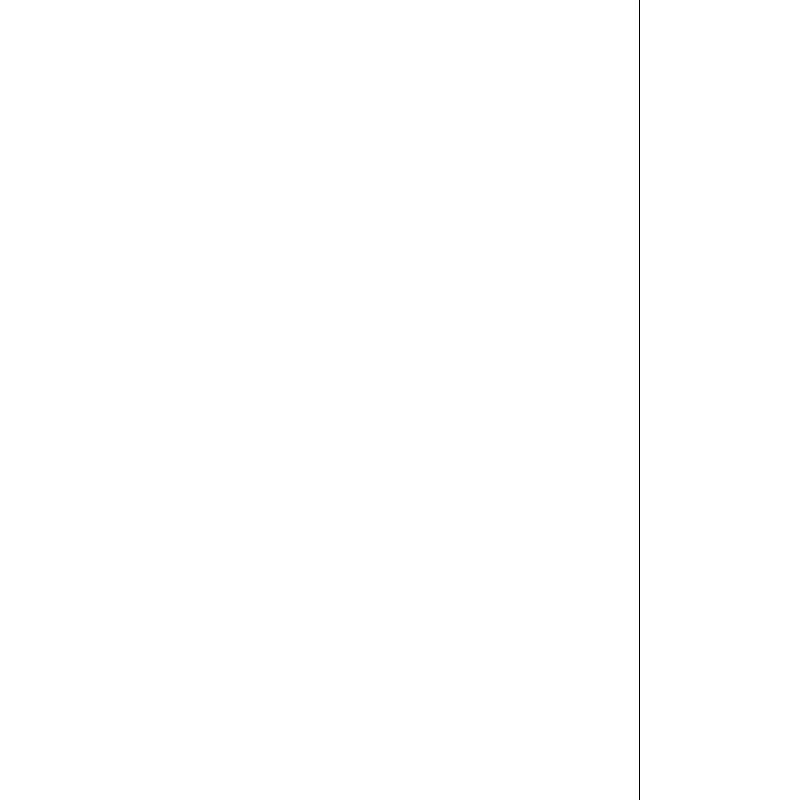
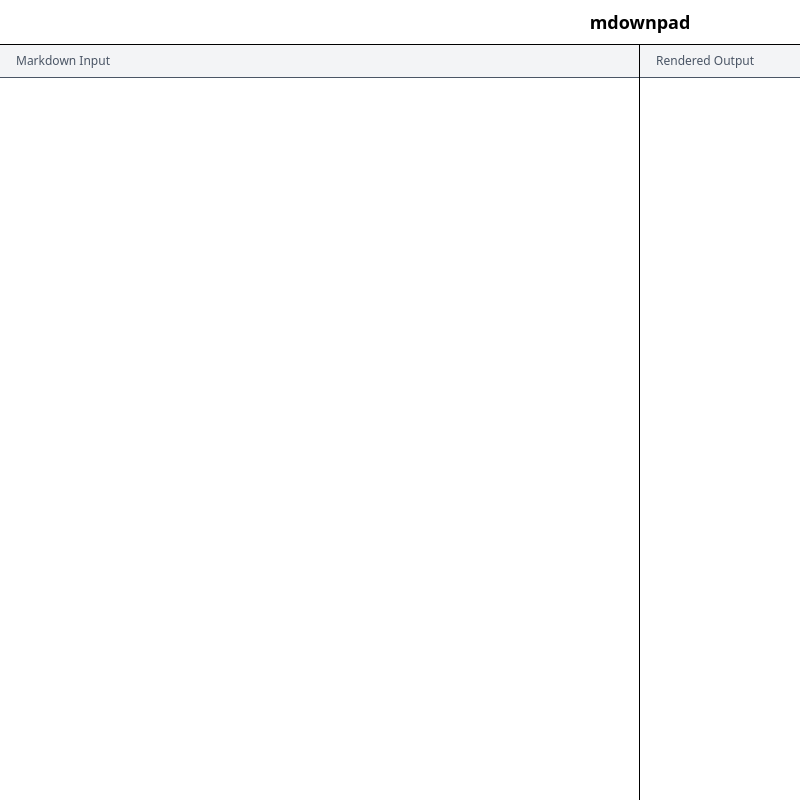
Before and after one commit to roylory/mdownpad, a React (Vite) app: page / in a window 1280 px wide. Shown: the whole page, without its empty margins (0-800 px from the left). Built offline with nearby package versions, Linux system fonts and the light colour scheme.

Commit message:
header and style improvements

```diff
--- a/src/App.tsx
+++ b/src/App.tsx
@@ -14,17 +14,32 @@
   }, [input])
 
   return (
-    <div className="flex h-screen">
+    <div className="flex h-screen flex-col">
+      <header className="text-center text-lg font-semibold py-2 border-b">
+        mdownpad
+      </header>
+      <div className="flex flex-1">
+        <div className="w-1/2 flex flex-col border-r">
+          <div className="bg-gray-100 px-4 py-2 text-xs font-medium text-gray-600 border-b">
+            Markdown Input
+          </div>
           <textarea
-        className="w-1/2 p-4 text-sm font-mono border-r resize-none focus:outline-none"
+            className="flex-1 p-4 text-sm font-mono resize-none focus:outline-none"
             value={input}
             onChange={(e) => setInput(e.target.value)}
             spellCheck="false"
           />
+        </div>
+        <div className="w-1/2 flex flex-col">
+          <div className="bg-gray-100 px-4 py-2 text-xs font-medium text-gray-600 border-b">
+            Rendered Output
+          </div>
           <div
-        className="w-1/2 p-4 overflow-auto prose prose-sm max-w-none"
+            className="flex-1 p-4 overflow-auto prose prose-sm max-w-none"
             dangerouslySetInnerHTML={{ __html: rendered }}
           />
+        </div>
+      </div>
     </div>
   )
 }
```
Lines whose indentation alone changed are shown as unchanged.
